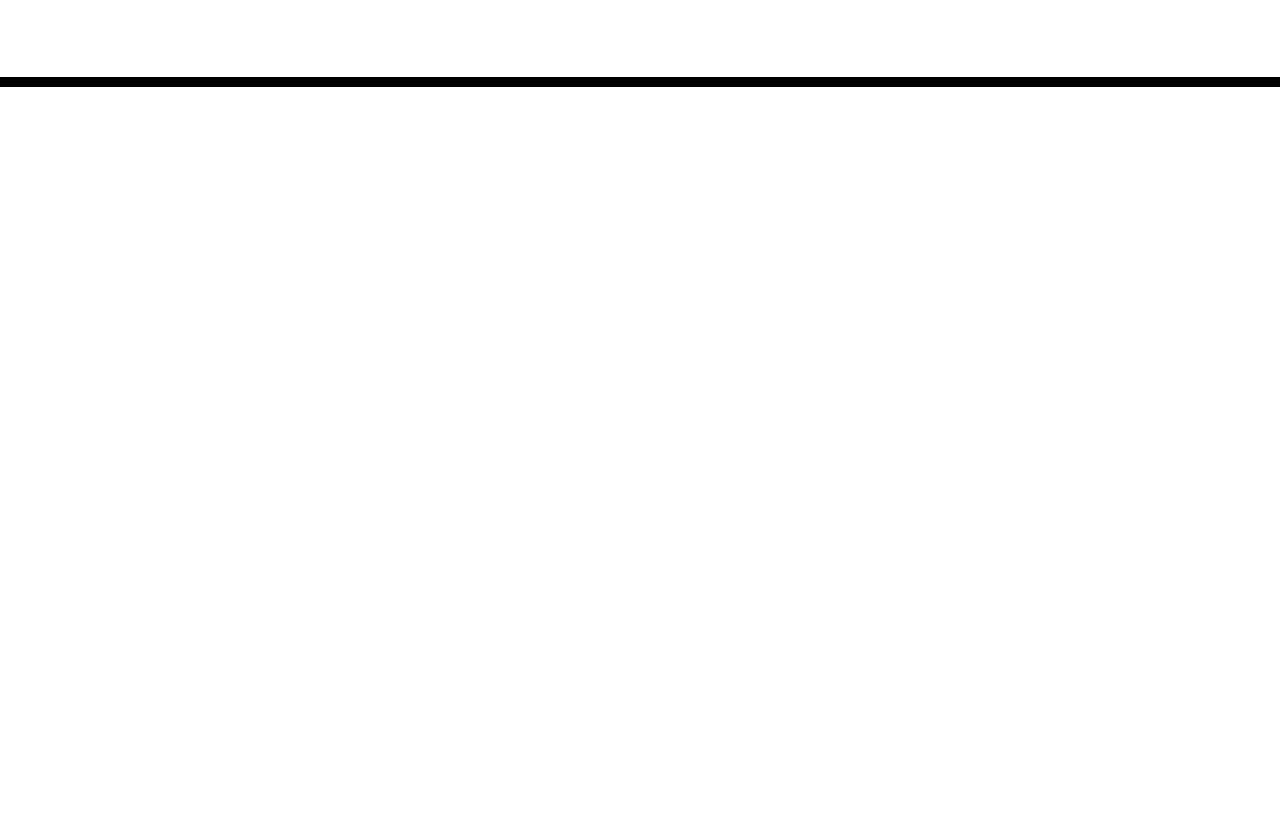
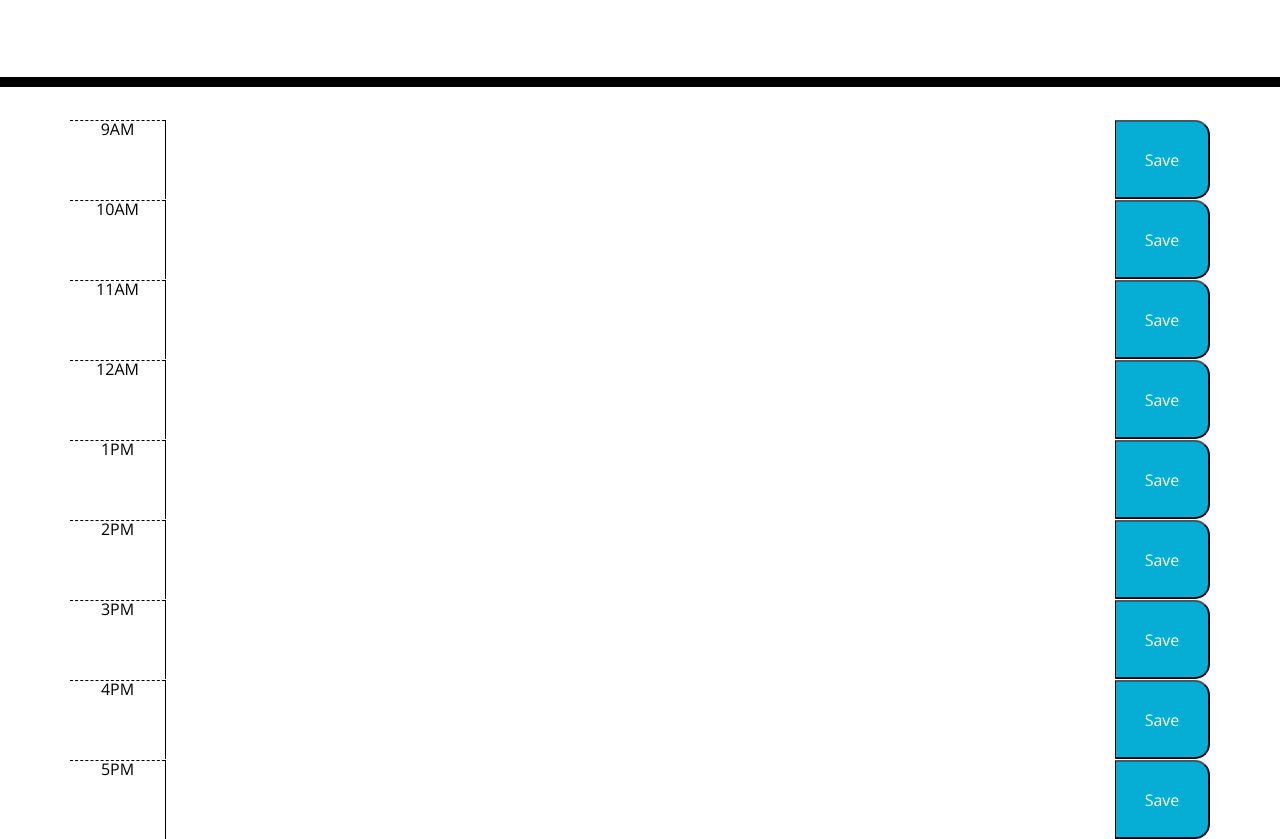
Before and after one commit to Daniel-robe/Week_5_Scheduler, a plain HTML site: page index.html in a window 1280 px wide. Shown: the part 181-1020 px from the top of the page. Before the commit the page ends 800 px from the top, so only its background shows below. Drawn offline with nearby package versions, Linux system fonts and the light colour scheme.

Commit message:
Added the timeblocks with styling to index.html

```diff
--- a/index.html
+++ b/index.html
@@ -29,7 +29,51 @@
       <p id="currentDay" class="lead"></p>
     </header>
     <div class="container">
-      <!-- Timeblocks go here -->
+      <div id="9" class="row time-block">
+        <div class="col-md-1 hour">9AM</div>
+        <textarea class="col-md-10 desription"></textarea>
+        <button class="col-md-1 saveBtn">Save</button>
+      </div>
+      <div id="10" class="row time-block">
+        <div class="col-md-1 hour">10AM</div>
+        <textarea class="col-md-10 desription"></textarea>
+        <button class="col-md-1 saveBtn">Save</button>
+      </div>
+      <div id="11" class="row time-block">
+        <div class="col-md-1 hour">11AM</div>
+        <textarea class="col-md-10 desription"></textarea>
+        <button class="col-md-1 saveBtn">Save</button>
+      </div>
+      <div id="12" class="row time-block">
+        <div class="col-md-1 hour">12AM</div>
+        <textarea class="col-md-10 desription"></textarea>
+        <button class="col-md-1 saveBtn">Save</button>
+      </div>
+      <div id="13" class="row time-block">
+        <div class="col-md-1 hour">1PM</div>
+        <textarea class="col-md-10 desription"></textarea>
+        <button class="col-md-1 saveBtn">Save</button>
+      </div>
+      <div id="14" class="row time-block">
+        <div class="col-md-1 hour">2PM</div>
+        <textarea class="col-md-10 desription"></textarea>
+        <button class="col-md-1 saveBtn">Save</button>
+      </div>
+      <div id="15" class="row time-block">
+        <div class="col-md-1 hour">3PM</div>
+        <textarea class="col-md-10 desription"></textarea>
+        <button class="col-md-1 saveBtn">Save</button>
+      </div>
+      <div id="16" class="row time-block">
+        <div class="col-md-1 hour">4PM</div>
+        <textarea class="col-md-10 desription"></textarea>
+        <button class="col-md-1 saveBtn">Save</button>
+      </div>
+      <div id="17" class="row time-block">
+        <div class="col-md-1 hour">5PM</div>
+        <textarea class="col-md-10 desription"></textarea>
+        <button class="col-md-1 saveBtn">Save</button>
+      </div>
     </div>
 
     <script src="https://code.jquery.com/jquery-3.4.1.min.js"></script>
```
